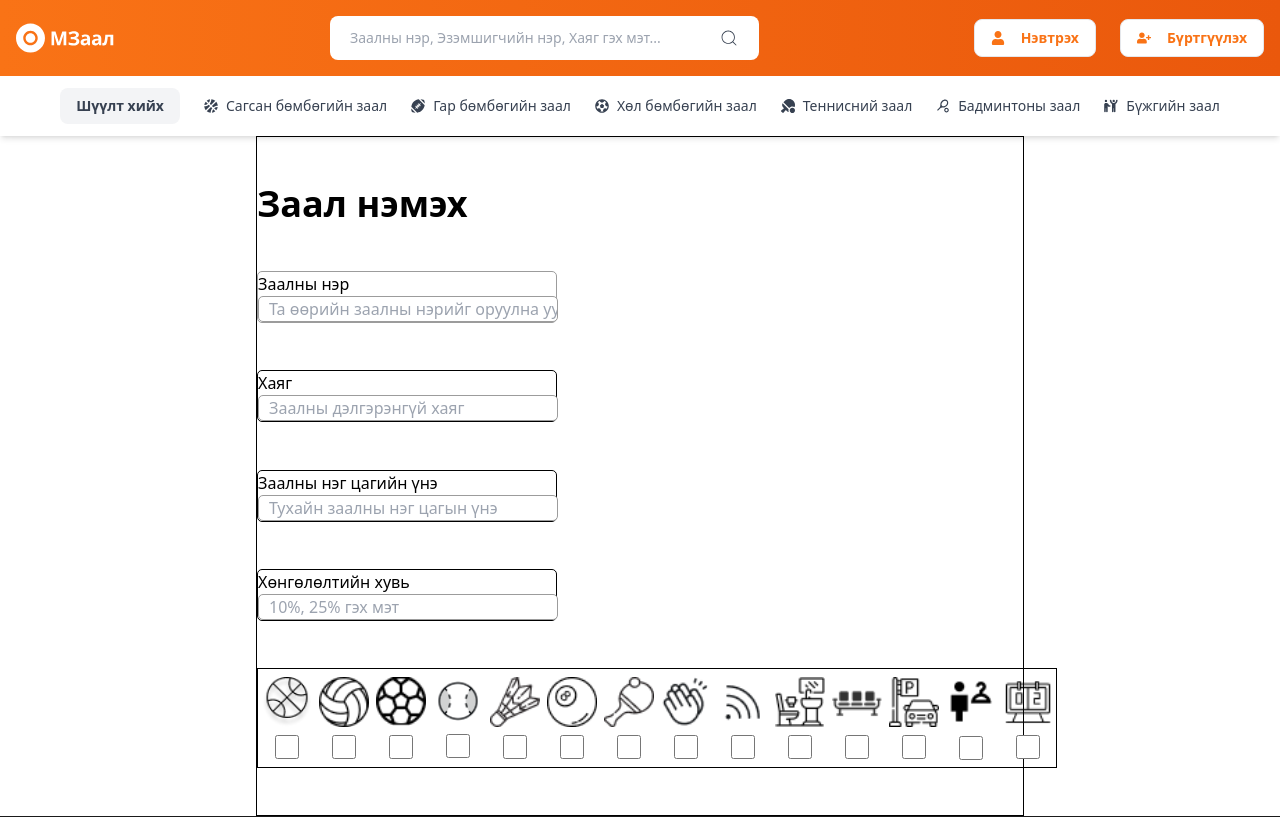
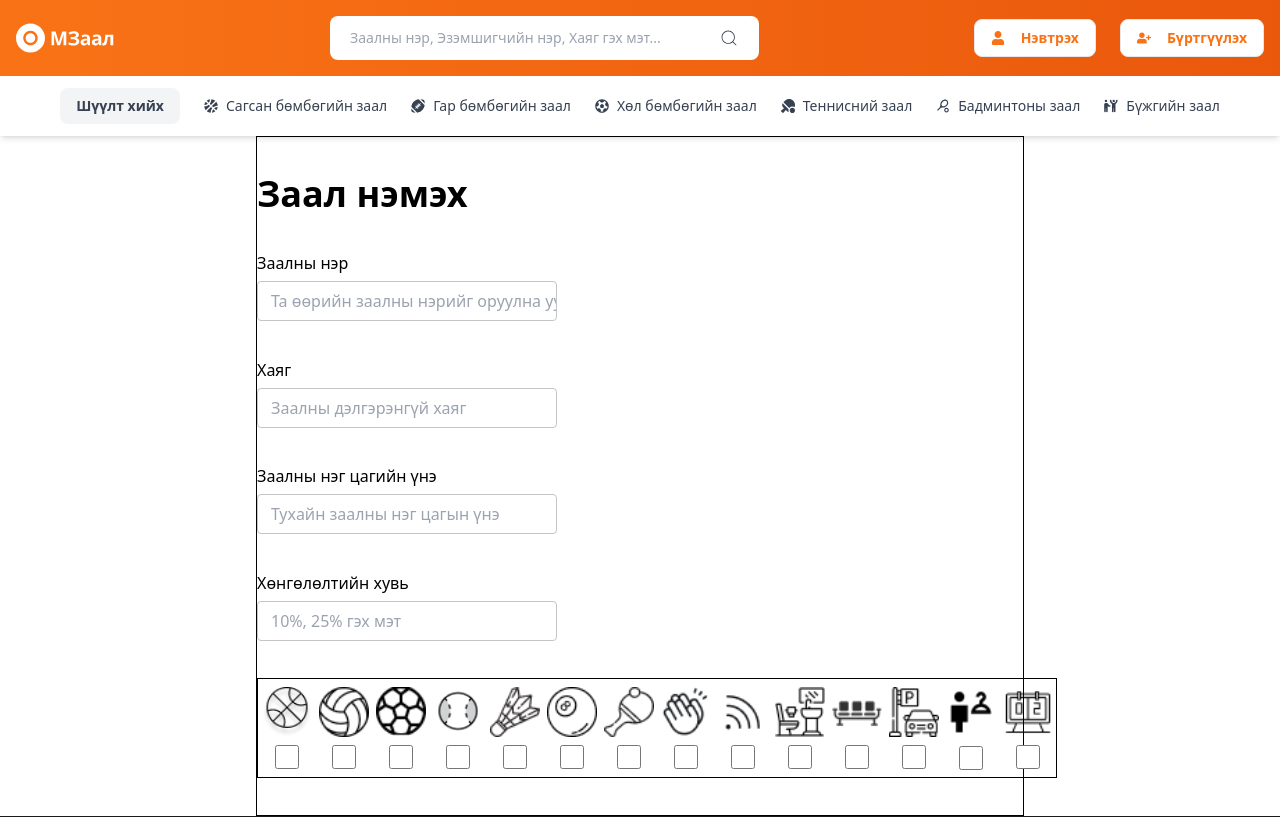
Before and after one commit to MZaalmn/mzaal_client, a React (Create React App) app: page /zaal_Nemeh_Page in a window 1280 px wide. Shown: the top 817 px of the page. Built offline with nearby package versions, Linux system fonts and the light colour scheme.

Commit message:
zaal nemeh hesegt oorchlolt oruulav

```diff
--- a/src/Css_files/Zaal_nemeh_page.css
+++ b/src/Css_files/Zaal_nemeh_page.css
@@ -21,26 +21,33 @@ body {
   border: 1px solid rgb(0, 0, 0);
 }
 
-.zaalnii_ner
+
+
+.input_container                          /*Input field болон label 2-ийг оруулсан container*/
+{
+  display: flex;
+  flex-direction: column;
+  justify-content: space-between;
+  align-items: first baseline;
+  width: 300px;
+  height: 70px;
+  border-radius: 5px;
+}
+
+
+
+.input_field
 {
   display: flex;
   flex-direction: column;
   align-items: first baseline;
   width: 300px;
-  border: 1px solid rgb(156, 156, 156);
-  border-radius: 5px;
+  height: 40px;
+  border: 1px solid rgb(197, 197, 197);
+  border-radius: 4px;
+  padding-left: 13px;
 }
 
-
-.hayg
-{
-  display: flex;
-  flex-direction: column;
-  align-items: first baseline;
-  width: 300px;
-  border: 1px solid rgb(0, 0, 0);
-  border-radius: 5px;
-}
 
 
 input.zaalnii_ner::placeholder {
--- a/src/pages/Zaal_Nemeh_Page.js
+++ b/src/pages/Zaal_Nemeh_Page.js
@@ -33,10 +33,10 @@ const Zaal_Nemeh_Page = () => {
                 <form className="small_container">
                     <h1 className="text-4xl font-bold">Заал нэмэх</h1>
 
-                    <div className='zaalnii_ner'>
+                    <div className='input_container'>
                         <h2>Заалны нэр</h2>
                         <input
-                            className='zaalnii_ner'
+                            className='input_field'
                             placeholder='Та өөрийн заалны нэрийг оруулна уу'
                             type="text"
                             required
@@ -46,10 +46,10 @@ const Zaal_Nemeh_Page = () => {
 
 
 
-                    <div className='hayg'>
+                    <div className='input_container'>
                         <h2>Хаяг</h2>
                         <input
-                            className='zaalnii_ner'
+                            className='input_field'
                             placeholder='Заалны дэлгэрэнгүй хаяг'
                             type="text"
                             required
@@ -62,10 +62,10 @@ const Zaal_Nemeh_Page = () => {
 
 
 
-                    <div className='hayg'>
+                    <div className='input_container'>
                         <h2>Заалны нэг цагийн үнэ</h2>
                         <input
-                            className='zaalnii_ner'
+                            className='input_field'
                             placeholder='Тухайн заалны нэг цагын үнэ'
                             type="text"
                             required
@@ -76,10 +76,10 @@ const Zaal_Nemeh_Page = () => {
 
 
 
-                    <div className='hayg'>
+                    <div className='input_container'>
                         <h2>Хөнгөлөлтийн хувь</h2>
                         <input
-                            className='zaalnii_ner'
+                            className='input_field'
                             placeholder='10%, 25% гэх мэт'
                             type="text"
                             required
```
